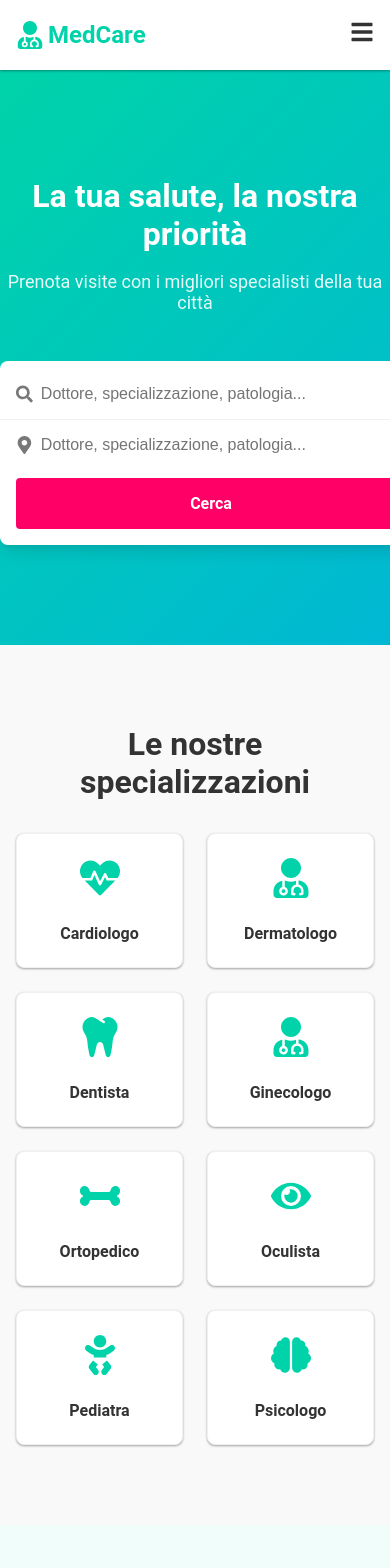
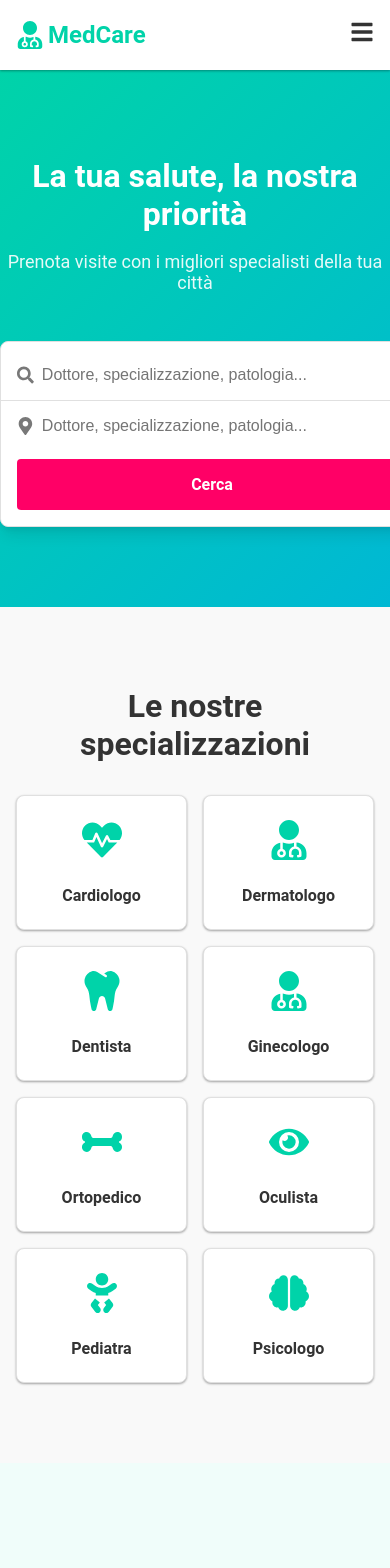
Before and after one commit to lorevange/CSD_Project_App-frontend, a React (Create React App) app: page / in a window 390 px wide. Shown: the top 1568 px of the page. Built offline with nearby package versions, Linux system fonts and the light colour scheme.

Commit message:
Improvement of dark mode. Introduction of base styling for Home, SearchBar, Auth, DoctorCard, and Footer components, including global CSS variables.

```diff
--- a/src/styles/Auth.css
+++ b/src/styles/Auth.css
@@ -1,5 +1,5 @@
 .auth-page {
-    background-color: #f0f2f5;
+    background-color: var(--section-bg);
     min-height: 100vh;
     display: flex;
     flex-direction: column;
@@ -14,12 +14,13 @@
 }
 
 .auth-card {
-    background-color: var(--bg-main);
+    background-color: var(--card-bg);
     padding: var(--spacing-xl);
     border-radius: var(--radius-md);
     box-shadow: var(--shadow-md);
     width: 100%;
     max-width: 400px;
+    border: 1px solid var(--border-color);
 }
 
 .auth-card h2 {
@@ -31,7 +32,7 @@
 .auth-tabs {
     display: flex;
     margin-bottom: var(--spacing-lg);
-    border-bottom: 2px solid #e0e0e0;
+    border-bottom: 2px solid var(--border-color);
 }
 
 .tab-btn {
@@ -66,11 +67,13 @@
 .form-group select {
     width: 100%;
     padding: var(--spacing-sm);
-    border: 1px solid #ccc;
+    border: 1px solid var(--input-border);
     border-radius: var(--radius-sm);
     font-size: var(--font-size-md);
     box-sizing: border-box;
     /* Fix for width issue */
+    background-color: var(--input-bg);
+    color: var(--text-main);
 }
 
 .form-group input:focus,
--- a/src/styles/DoctorCard.css
+++ b/src/styles/DoctorCard.css
@@ -1,12 +1,12 @@
 .doctor-card {
     display: flex;
-    background-color: var(--bg-main);
+    background-color: var(--card-bg);
     border-radius: var(--radius-md);
     box-shadow: var(--shadow-sm);
     padding: var(--spacing-lg);
     margin-bottom: var(--spacing-md);
     transition: box-shadow 0.3s;
-    border: 1px solid #f0f0f0;
+    border: 1px solid var(--border-color);
 }
 
 .doctor-card:hover {
@@ -23,7 +23,7 @@
     height: 100px;
     border-radius: 50%;
     object-fit: cover;
-    border: 2px solid var(--bg-light);
+    border: 2px solid var(--border-color);
 }
 
 .doctor-info {
@@ -66,12 +66,12 @@
 }
 
 .star {
-    color: #e0e0e0;
+    color: var(--star-empty);
     font-size: 14px;
 }
 
 .star.filled {
-    color: #ffc107;
+    color: var(--star-filled);
 }
 
 .rating-text {
@@ -89,7 +89,7 @@
 }
 
 .service-tag {
-    background-color: var(--bg-light);
+    background-color: var(--tag-bg);
     color: var(--text-light);
     padding: 4px 8px;
     border-radius: var(--radius-sm);
@@ -98,7 +98,7 @@
 
 .service-tag.more {
     background-color: transparent;
-    border: 1px solid #e0e0e0;
+    border: 1px solid var(--border-color);
 }
 
 .doctor-actions {
--- a/src/styles/Footer.css
+++ b/src/styles/Footer.css
@@ -1,6 +1,6 @@
 .footer {
     background-color: var(--bg-main);
-    border-top: 1px solid #e0e0e0;
+    border-top: 1px solid var(--border-color);
     padding: var(--spacing-xxl) 0 var(--spacing-lg);
     margin-top: auto;
 }
@@ -39,7 +39,7 @@
     text-align: center;
     margin-top: var(--spacing-xl);
     padding-top: var(--spacing-lg);
-    border-top: 1px solid #f0f0f0;
+    border-top: 1px solid var(--divider-color);
     color: var(--text-light);
     font-size: var(--font-size-sm);
 }
--- a/src/styles/Home.css
+++ b/src/styles/Home.css
@@ -1,5 +1,5 @@
 .hero-section {
-    background: linear-gradient(135deg, var(--color-primary) 0%, #00b8d4 100%);
+    background: linear-gradient(135deg, var(--hero-gradient-start) 0%, var(--hero-gradient-end) 100%);
     padding: 80px 0 100px;
     text-align: center;
     color: var(--text-white);
@@ -35,19 +35,19 @@
 
 .specializations-grid {
     display: grid;
-    grid-template-columns: repeat(auto-fill, minmax(150px, 1fr));
+    grid-template-columns: repeat(auto-fill, minmax(140px, 1fr));
     gap: var(--spacing-lg);
 }
 
 .specialization-card {
-    background-color: var(--bg-main);
+    background-color: var(--card-bg);
     border-radius: var(--radius-md);
     padding: var(--spacing-lg);
     text-align: center;
     box-shadow: var(--shadow-sm);
-    transition: transform 0.3s, box-shadow 0.3s;
+    transition: transform 0.3s, box-shadow 0.3s, border-color 0.3s;
     cursor: pointer;
-    border: 1px solid #f0f0f0;
+    border: 1px solid var(--border-color);
 }
 
 .specialization-card:hover {
@@ -69,14 +69,14 @@
 }
 
 .info-section {
-    background-color: #f0fdfa;
+    background-color: var(--section-bg);
     padding: 80px 0;
     margin-top: var(--spacing-xxl);
 }
 
 .info-grid {
     display: grid;
-    grid-template-columns: repeat(auto-fit, minmax(300px, 1fr));
+    grid-template-columns: repeat(auto-fit, minmax(280px, 1fr));
     gap: var(--spacing-xl);
     padding: 0 var(--spacing-md);
 }
@@ -104,4 +104,13 @@
     .hero-subtitle {
         font-size: var(--font-size-lg);
     }
+
+    .hero-section {
+        padding: 60px 0 80px;
+    }
+
+    .specializations-grid {
+        grid-template-columns: repeat(2, 1fr);
+        gap: var(--spacing-md);
+    }
 }
--- a/src/styles/SearchBar.css
+++ b/src/styles/SearchBar.css
@@ -1,6 +1,6 @@
 .search-bar {
     display: flex;
-    background-color: var(--bg-main);
+    background-color: var(--input-bg);
     border-radius: var(--radius-md);
     box-shadow: var(--shadow-lg);
     padding: var(--spacing-sm);
@@ -8,6 +8,7 @@
     width: 100%;
     margin: 0 auto;
     align-items: center;
+    border: 1px solid var(--border-color);
 }
 
 .input-group {
@@ -30,12 +31,13 @@
     font-size: var(--font-size-md);
     color: var(--text-main);
     padding: var(--spacing-sm) 0;
+    background-color: transparent;
 }
 
 .divider {
     width: 1px;
     height: 30px;
-    background-color: #e0e0e0;
+    background-color: var(--divider-color);
 }
 
 .search-btn {
@@ -62,7 +64,7 @@
 
     .input-group {
         width: 100%;
-        border-bottom: 1px solid #f0f0f0;
+        border-bottom: 1px solid var(--border-color);
         padding-bottom: var(--spacing-sm);
     }
 
--- a/src/styles/variables.css
+++ b/src/styles/variables.css
@@ -17,6 +17,24 @@
   --bg-main: #ffffff;
   --bg-light: #f9f9f9;
   --bg-dark: #3d4c53;
+  --section-bg: #f0fdfa;
+  /* Light teal for sections */
+  --card-bg: #ffffff;
+  --input-bg: #ffffff;
+
+  /* Borders & Dividers */
+  --border-color: #e0e0e0;
+  --divider-color: #e0e0e0;
+  --input-border: #cccccc;
+
+  /* Gradients */
+  --hero-gradient-start: #00d3a9;
+  --hero-gradient-end: #00b8d4;
+
+  /* Misc */
+  --star-empty: #e0e0e0;
+  --star-filled: #ffc107;
+  --tag-bg: #f9f9f9;
 
   /* Spacing */
   --spacing-xs: 4px;
@@ -61,6 +79,23 @@
   --bg-main: #1a1a1a;
   --bg-light: #2d2d2d;
   --bg-dark: #000000;
+  --section-bg: #252525;
+  --card-bg: #1e1e1e;
+  --input-bg: #2d2d2d;
+
+  /* Borders & Dividers */
+  --border-color: #404040;
+  --divider-color: #404040;
+  --input-border: #505050;
+
+  /* Gradients */
+  --hero-gradient-start: #004d40;
+  --hero-gradient-end: #006064;
+
+  /* Misc */
+  --star-empty: #505050;
+  --star-filled: #ffca28;
+  --tag-bg: #2d2d2d;
 
   /* Shadows */
   --shadow-sm: 0 1px 3px rgba(0, 0, 0, 0.5);
```
